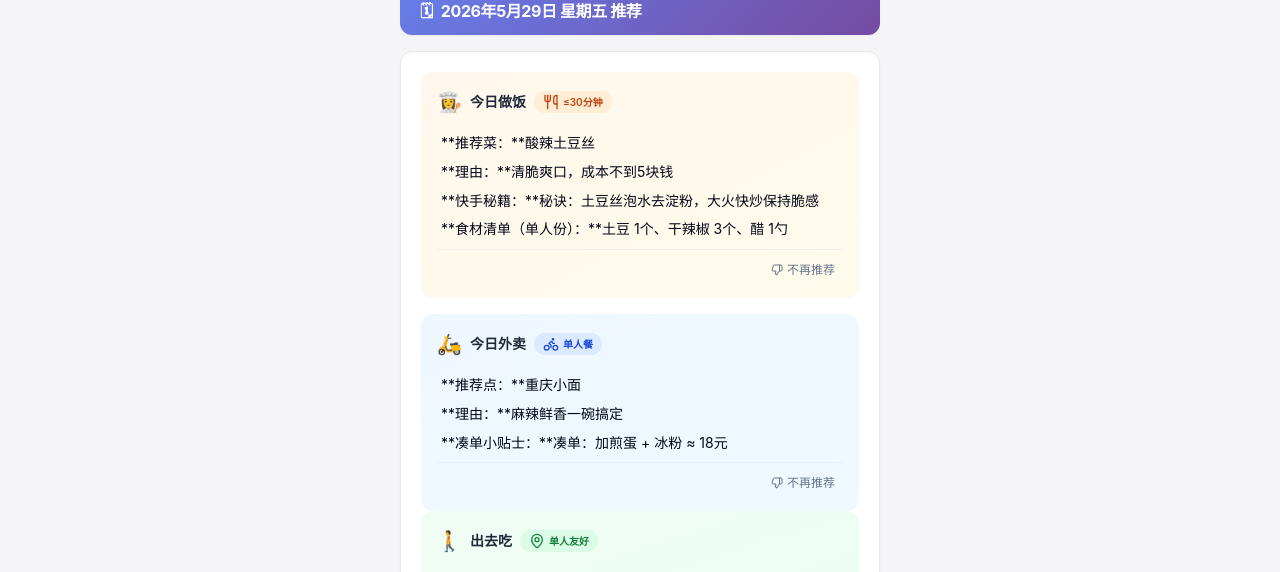
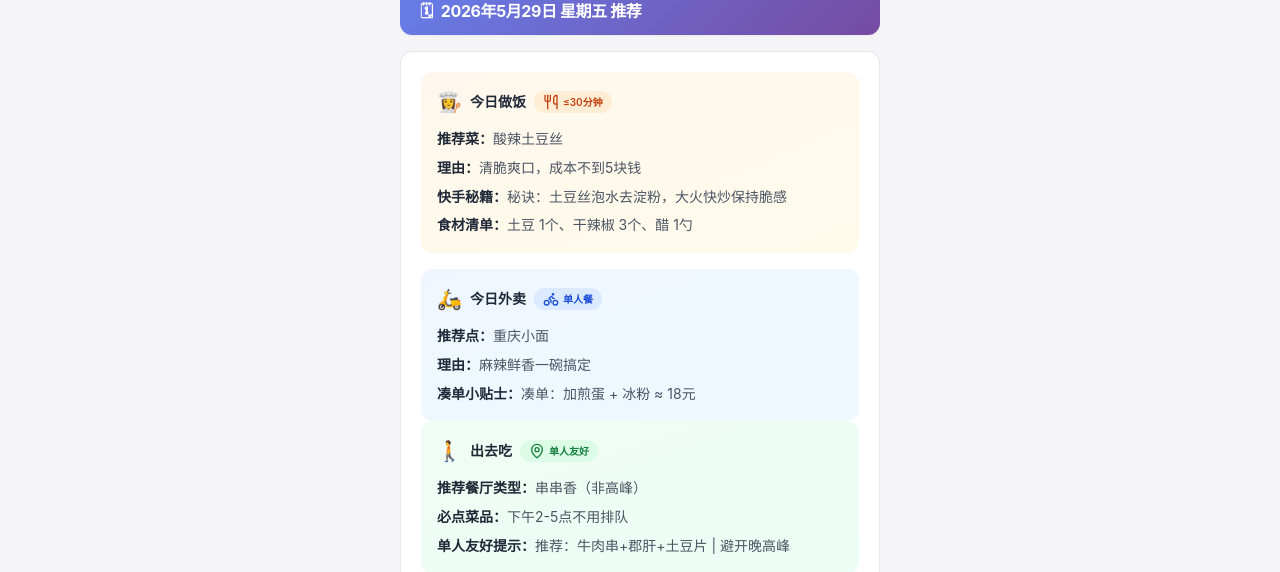
Before and after one commit to goshlu/eat-days, a Next.js app: page / in a window 1280 px wide. Both pictures are taken after a click on the button "🎲 今天吃什么". Shown: the part 228-800 px from the top of the page. Built offline with nearby package versions, Linux system fonts and the light colour scheme; no server answers.

Commit message:
feat: 缓存改为 JSON 格式，减少传输体积
- 缓存结构改为 { cook, takeout, eatOut, createdAt }
- 新增 RecommendationJSONContent 组件直接渲染 JSON
- 兼容旧 Markdown 缓存格式
- 流式完成时同步解析并缓存 JSON

```diff
--- a/app/api/recommend/route.ts
+++ b/app/api/recommend/route.ts
@@ -24,11 +24,18 @@
   userId?: string;
   weather?: string;
   city?: string;
-  ingredients?: string[]; // 用户冰箱中的食材（拍照识别）
+  ingredients?: string[];
+}
+
+interface RecommendationJSON {
+  cook: { dish: string; reason: string; quickTip: string; ingredients: string };
+  takeout: { dish: string; reason: string; tip: string };
+  eatOut: { type: string; dish: string; tip: string };
 }
 
 interface CachedRecommendation {
-  content: string;
+  content: string; // Markdown 原文（兼容旧缓存）
+  json?: RecommendationJSON; // JSON 结构化数据
   createdAt: number;
 }
 
@@ -182,6 +189,27 @@
   return dishes.filter(Boolean);
 }
 
+// ---- 将 Markdown 解析为 JSON 结构 ----
+function parseMarkdownToJSON(content: string): RecommendationJSON {
+  const cook = {
+    dish: content.match(/\*\*推荐菜[：:]\*\*\s*(.+)/)?.[1]?.trim() || '',
+    reason: content.match(/\*\*理由[：:]\*\*\s*(.+)/)?.[1]?.trim() || '',
+    quickTip: content.match(/\*\*快手秘籍[：:]\*\*\s*(.+)/)?.[1]?.trim() || '',
+    ingredients: content.match(/\*\*食材清单[：:（(（]单人份[）)]\*\*\s*(.+)/)?.[1]?.trim() || '',
+  };
+  const takeout = {
+    dish: content.match(/\*\*推荐点[：:]\*\*\s*(.+)/)?.[1]?.trim() || '',
+    reason: content.match(/\*\*理由[：:]\*\*\s*(.+)/)?.[1]?.trim() || '',
+    tip: content.match(/\*\*凑单小贴士[：:]\*\*\s*(.+)/)?.[1]?.trim() || '',
+  };
+  const eatOut = {
+    type: content.match(/\*\*推荐餐厅类型[：:]\*\*\s*(.+)/)?.[1]?.trim() || '',
+    dish: content.match(/\*\*必点菜品[：:]\*\*\s*(.+)/)?.[1]?.trim() || '',
+    tip: content.match(/\*\*单人友好提示[：:]\*\*\s*(.+)/)?.[1]?.trim() || '',
+  };
+  return { cook, takeout, eatOut };
+}
+
 // ---- 构建 System Prompt ----
 function buildSystemPrompt(
   date: string,
@@ -318,8 +346,14 @@
       const cached = await redis.get<CachedRecommendation>(cacheKey);
       if (cached?.content) {
         console.log(`[Cache HIT] ${cacheKey}`);
-        return new Response(cached.content, {
-          headers: { 'Content-Type': 'text/plain; charset=utf-8', 'X-Cache': 'HIT' },
+        // 优先返回 JSON 结构，兼容旧缓存
+        const jsonData = cached.json || parseMarkdownToJSON(cached.content);
+        return Response.json({
+          success: true,
+          data: jsonData,
+          fromCache: true,
+        }, {
+          headers: { 'X-Cache': 'HIT' },
         });
       }
     } catch (cacheError) {
@@ -368,15 +402,18 @@
     }
 
     const reader = textStream.body.getReader();
+    const encoder = new TextEncoder();
     const stream = new ReadableStream({
       async start(controller) {
         try {
           while (true) {
             const { done, value } = await reader.read();
             if (done) {
+              // 解析为 JSON 并缓存
+              const jsonData = parseMarkdownToJSON(fullContent);
               const dishes = extractDishNames(fullContent);
               Promise.allSettled([
-                redis.set(cacheKey, { content: fullContent, createdAt: Date.now() }, { ex: cacheTTL }).catch(() => {}),
+                redis.set(cacheKey, { content: fullContent, json: jsonData, createdAt: Date.now() }, { ex: cacheTTL }).catch(() => {}),
                 saveToBlacklist(userId, dishes),
                 userId ? saveRecommendation(userId, date, fullContent) : Promise.resolve(),
                 userId ? savePreferencesHash(userId, currentHash) : Promise.resolve(),
@@ -390,7 +427,7 @@
         } catch (streamError) {
           Sentry.captureException(streamError, {
             tags: { api: 'recommend', phase: 'streaming' },
-            extra: { userId, date, provider },
+            extra: { userId, date },
           });
           controller.error(streamError);
         }
--- a/app/page.tsx
+++ b/app/page.tsx
@@ -14,6 +14,13 @@
 import { ShareButton } from '@/components/share-button';
 import { RefreshCw, Utensils, Bike, MapPin, Loader2, Clock, Shuffle } from 'lucide-react';
 import { cn } from '@/lib/utils';
+
+// ---- 推荐数据类型 ----
+interface RecommendationJSON {
+  cook: { dish: string; reason: string; quickTip: string; ingredients: string };
+  takeout: { dish: string; reason: string; tip: string };
+  eatOut: { type: string; dish: string; tip: string };
+}
 
 // ============================================================
 // 一人食·川菜推荐官 — 主页面
@@ -123,6 +130,7 @@
 
   // 本地推荐状态
   const [localContent, setLocalContent] = React.useState('');
+  const [localRecommendation, setLocalRecommendation] = React.useState<RecommendationJSON | null>(null);
   const [localLoading, setLocalLoading] = React.useState(false);
 
   // 每日额度状态
@@ -184,6 +192,8 @@
   const blacklist = React.useMemo(() => history.map((h) => h.dish), [history]);
 
   // ---- useCompletion（AI 模式） ----
+  const [aiRecommendation, setAiRecommendation] = React.useState<RecommendationJSON | null>(null);
+
   const {
     completion,
     isLoading: aiLoading,
@@ -198,6 +208,24 @@
       const takeoutMatch = completion.match(/\*\*推荐点[：:]\*\*\s*(.+)/);
       if (cookMatch?.[1]) addHistoryDish(cookMatch[1].trim());
       if (takeoutMatch?.[1]) addHistoryDish(takeoutMatch[1].trim());
+      // 解析为 JSON
+      const cook = {
+        dish: cookMatch?.[1]?.trim() || '',
+        reason: completion.match(/\*\*理由[：:]\*\*\s*(.+)/)?.[1]?.trim() || '',
+        quickTip: completion.match(/\*\*快手秘籍[：:]\*\*\s*(.+)/)?.[1]?.trim() || '',
+        ingredients: completion.match(/\*\*食材清单[：:（(（]单人份[）)]\*\*\s*(.+)/)?.[1]?.trim() || '',
+      };
+      const takeout = {
+        dish: takeoutMatch?.[1]?.trim() || '',
+        reason: completion.match(/\*\*理由[：:]\*\*\s*(.+)/)?.[1]?.trim() || '',
+        tip: completion.match(/\*\*凑单小贴士[：:]\*\*\s*(.+)/)?.[1]?.trim() || '',
+      };
+      const eatOut = {
+        type: completion.match(/\*\*推荐餐厅类型[：:]\*\*\s*(.+)/)?.[1]?.trim() || '',
+        dish: completion.match(/\*\*必点菜品[：:]\*\*\s*(.+)/)?.[1]?.trim() || '',
+        tip: completion.match(/\*\*单人友好提示[：:]\*\*\s*(.+)/)?.[1]?.trim() || '',
+      };
+      setAiRecommendation({ cook, takeout, eatOut });
       // AI 模式成功，递增本地额度计数
       const newCount = incrementRateLimit();
       if (newCount >= RATE_LIMIT_MAX) {
@@ -224,6 +252,7 @@
 
     setLocalLoading(true);
     setLocalContent('');
+    setLocalRecommendation(null);
 
     const pick = <T extends { dish: string }>(arr: T[]): T => {
       const filtered = arr.filter((d) => !blacklist.includes(d.dish));
@@ -236,23 +265,13 @@
       const takeout = pick(DISH_DB.takeout);
       const eatout = pick(DISH_DB.eatout);
 
-      const md = `## 👩‍🍳 今日做饭
-- **推荐菜：**${cook.dish}
-- **理由：**${cook.reason}
-- **快手秘籍：**${cook.tip}
-- **食材清单（单人份）：**${cook.ingredients}
+      const recommendation: RecommendationJSON = {
+        cook: { dish: cook.dish, reason: cook.reason, quickTip: cook.tip, ingredients: cook.ingredients },
+        takeout: { dish: takeout.dish, reason: takeout.reason, tip: takeout.tip },
+        eatOut: { type: eatout.dish, dish: eatout.reason, tip: eatout.tip },
+      };
 
-## 🛵 今日外卖
-- **推荐点：**${takeout.dish}
-- **理由：**${takeout.reason}
-- **凑单小贴士：**${takeout.tip}
-
-## 🚶 出去吃
-- **推荐餐厅类型：**${eatout.dish}
-- **必点菜品：**${eatout.reason}
-- **单人友好提示：**${eatout.tip}`;
-
-      setLocalContent(md);
+      setLocalRecommendation(recommendation);
       addHistoryDish(cook.dish);
       addHistoryDish(takeout.dish);
       // 本地模式成功，递增额度计数
@@ -271,6 +290,8 @@
     if (apiKey) {
       // AI 模式：通过 useCompletion 调用后端
       setLocalContent('');
+      setLocalRecommendation(null);
+      setAiRecommendation(null);
       complete('请生成今日一人食川菜推荐。', {
         body: {
           date: getApiDateStr(),
@@ -303,6 +324,8 @@
 
     setRandomLoading(true);
     setLocalContent('');
+    setLocalRecommendation(null);
+    setAiRecommendation(null);
 
     try {
       const res = await fetch(`/api/random?userId=${userId}`);
@@ -365,6 +388,7 @@
 
   // ---- 当前展示内容 ----
   const displayContent = apiKey ? completion : localContent;
+  const displayRecommendation = apiKey ? aiRecommendation : localRecommendation;
   const displayLoading = apiKey ? aiLoading : localLoading;
   const displayError = rateLimitReached
     ? '明天再来吧，今天的推荐次数已用完 😋'
@@ -454,6 +478,7 @@
         <div ref={shareRef}>
         <RecommendCard
           content={displayContent}
+          recommendation={displayRecommendation}
           isLoading={displayLoading}
           error={rateLimitReached ? null : displayError}
           dateStr={getDateStr()}
@@ -462,7 +487,7 @@
         </div>
 
         {/* 分享按钮 */}
-        {displayContent && !displayLoading && (
+        {(displayContent || displayRecommendation) && !displayLoading && (
           <div className="mt-3 flex justify-end">
             <ShareButton targetRef={shareRef as React.RefObject<HTMLElement>} dateStr={getDateStr()} />
           </div>
--- a/components/recommend-card.tsx
+++ b/components/recommend-card.tsx
@@ -9,8 +9,16 @@
 import { DislikeButton } from '@/components/dislike-button';
 import { RecommendSkeleton } from '@/components/recommend-skeleton';
 
+// ---- 推荐数据类型 ----
+interface RecommendationJSON {
+  cook: { dish: string; reason: string; quickTip: string; ingredients: string };
+  takeout: { dish: string; reason: string; tip: string };
+  eatOut: { type: string; dish: string; tip: string };
+}
+
 interface RecommendCardProps {
   content: string;
+  recommendation?: RecommendationJSON | null;
   isLoading: boolean;
   error: string | null;
   dateStr: string;
@@ -49,7 +57,99 @@
   return null;
 }
 
-// 自定义 Markdown 渲染
+// ---- JSON 推荐渲染组件 ----
+function RecommendationJSONContent({ data, onDisliked }: { data: RecommendationJSON; onDisliked?: (dishName: string) => void }) {
+  const sections = [
+    {
+      title: '👩‍🍳 今日做饭',
+      style: {
+        bg: 'bg-gradient-to-br from-orange-50 to-amber-50',
+        badge: 'bg-orange-100 text-orange-700 hover:bg-orange-100',
+        icon: <Utensils className="h-4 w-4" />,
+        label: '≤30分钟',
+      },
+      items: [
+        { label: '推荐菜', value: data.cook.dish },
+        { label: '理由', value: data.cook.reason },
+        { label: '快手秘籍', value: data.cook.quickTip },
+        { label: '食材清单', value: data.cook.ingredients },
+      ],
+      dish: data.cook.dish,
+    },
+    {
+      title: '🛵 今日外卖',
+      style: {
+        bg: 'bg-gradient-to-br from-blue-50 to-sky-50',
+        badge: 'bg-blue-100 text-blue-700 hover:bg-blue-100',
+        icon: <Bike className="h-4 w-4" />,
+        label: '单人餐',
+      },
+      items: [
+        { label: '推荐点', value: data.takeout.dish },
+        { label: '理由', value: data.takeout.reason },
+        { label: '凑单小贴士', value: data.takeout.tip },
+      ],
+      dish: data.takeout.dish,
+    },
+    {
+      title: '🚶 出去吃',
+      style: {
+        bg: 'bg-gradient-to-br from-green-50 to-emerald-50',
+        badge: 'bg-green-100 text-green-700 hover:bg-green-100',
+        icon: <MapPin className="h-4 w-4" />,
+        label: '单人友好',
+      },
+      items: [
+        { label: '推荐餐厅类型', value: data.eatOut.type },
+        { label: '必点菜品', value: data.eatOut.dish },
+        { label: '单人友好提示', value: data.eatOut.tip },
+      ],
+      dish: data.eatOut.dish,
+    },
+  ];
+
+  return (
+    <div className="space-y-0">
+      {sections.map((section, i) => (
+        <div
+          key={i}
+          className={cn(
+            'rounded-xl p-4 mb-4 last:mb-0',
+            'animate-in fade-in slide-in-from-bottom-2 duration-300',
+            section.style.bg,
+          )}
+          style={{ animationDelay: `${i * 100}ms` }}
+        >
+          <div className="flex items-center gap-2 mb-3">
+            <span className="text-xl">{section.title.split(' ')[0]}</span>
+            <h3 className="font-semibold text-gray-800 text-sm">
+              {section.title.replace(/^[^\s]+\s*/, '')}
+            </h3>
+            <Badge variant="secondary" className={cn('text-[10px] px-2', section.style.badge)}>
+              {section.style.icon}
+              <span className="ml-1">{section.style.label}</span>
+            </Badge>
+          </div>
+          <div className="space-y-1.5">
+            {section.items.map((item, j) => (
+              <p key={j} className="text-sm leading-relaxed">
+                <strong className="text-gray-800 font-semibold">{item.label}：</strong>
+                <span className="text-gray-600">{item.value || '暂无'}</span>
+              </p>
+            ))}
+          </div>
+          {section.dish && onDisliked && (
+            <div className="mt-2 pt-2 border-t border-gray-200/50 flex justify-end">
+              <DislikeButton dishName={section.dish} onDisliked={onDisliked} />
+            </div>
+          )}
+        </div>
+      ))}
+    </div>
+  );
+}
+
+// ---- 自定义 Markdown 渲染 ----
 function MarkdownContent({ content }: { content: string }) {
   return (
     <ReactMarkdown
@@ -122,9 +222,9 @@
   return null;
 }
 
-export function RecommendCard({ content, isLoading, error, dateStr, onDisliked }: RecommendCardProps) {
+export function RecommendCard({ content, recommendation, isLoading, error, dateStr, onDisliked }: RecommendCardProps) {
   // 空状态
-  if (!isLoading && !content && !error) {
+  if (!isLoading && !content && !recommendation && !error) {
     return (
       <Card className="border-dashed">
         <CardContent className="flex flex-col items-center justify-center py-12">
@@ -141,12 +241,12 @@
   }
 
   // 加载状态 - 骨架屏
-  if (isLoading && !content) {
+  if (isLoading && !content && !recommendation) {
     return <RecommendSkeleton />;
   }
 
   // 错误状态
-  if (error && !content) {
+  if (error && !content && !recommendation) {
     return (
       <Card className="border-destructive/50">
         <CardContent className="flex flex-col items-center justify-center py-12">
@@ -158,8 +258,28 @@
     );
   }
 
-  // 结果展示（支持流式更新）
-  // 解析 Markdown 内容，按 ## 分割板块
+  // JSON 渲染（优先）
+  if (recommendation) {
+    return (
+      <div className="space-y-4 animate-in fade-in slide-in-from-bottom-4 duration-500">
+        <Card className="overflow-hidden gradient-header border-0">
+          <CardHeader className="py-3 px-5">
+            <CardTitle className="text-white text-base font-bold flex items-center gap-2">
+              <span>🗓</span>
+              <span>{dateStr} 推荐</span>
+            </CardTitle>
+          </CardHeader>
+        </Card>
+        <Card className="overflow-hidden">
+          <CardContent className="p-5">
+            <RecommendationJSONContent data={recommendation} onDisliked={onDisliked} />
+          </CardContent>
+        </Card>
+      </div>
+    );
+  }
+
+  // Markdown 渲染（兼容）
   const sections = content.split(/(?=## )/).filter(Boolean);
 
   return (
```
